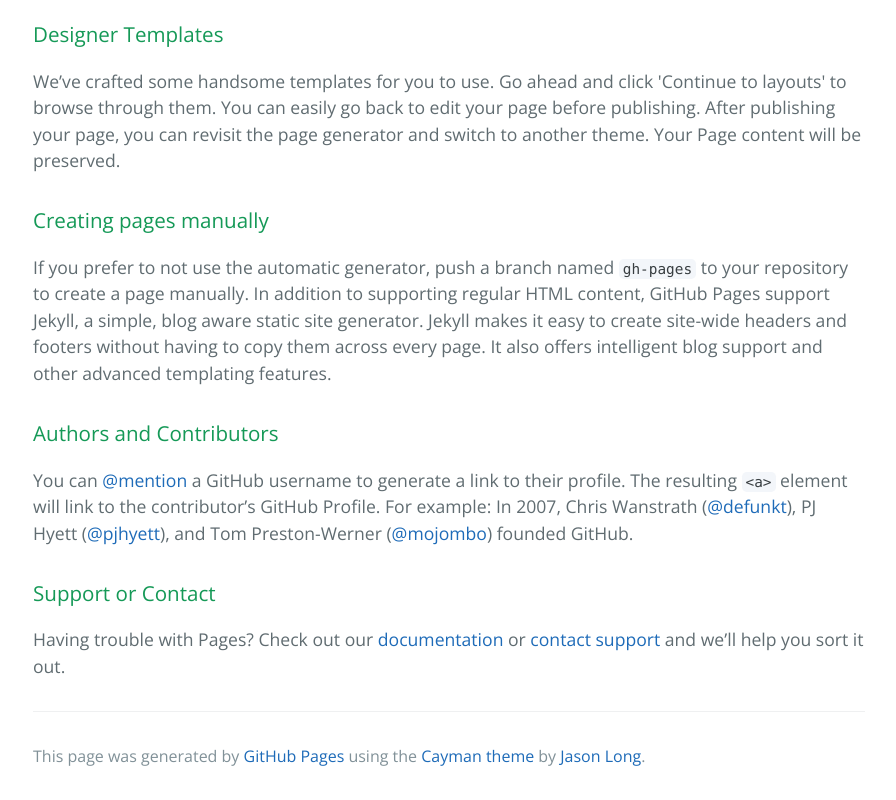
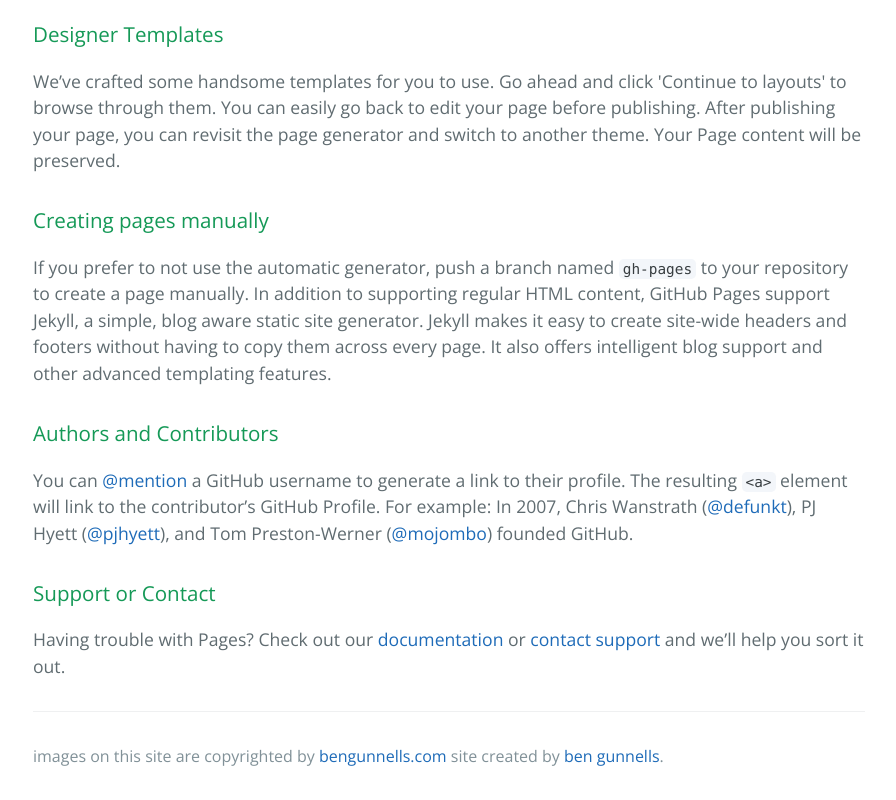
Before and after one commit to TybeeByTheSea/TybeeByTheSea.github.io, a plain HTML site: page index.html in a window 1280 px wide. Shown: the part 756-1556 px from the top of the page, without its empty margins (191-1087 px from the left). Drawn offline with nearby package versions, Linux system fonts and the light colour scheme.

Commit message:
Update index.html

```diff
--- a/index.html
+++ b/index.html
@@ -9,6 +9,7 @@
     <link rel="stylesheet" type="text/css" href="stylesheets/stylesheet.css" media="screen">
     <link rel="stylesheet" type="text/css" href="stylesheets/github-light.css" media="screen">
   </head>
+
   <body>
     <section class="page-header">
       <h1 class="project-name">Tybeebythesea.GitHub.io</h1>
@@ -62,7 +63,9 @@
 
       <footer class="site-footer">
 
-        <span class="site-footer-credits">This page was generated by <a href="https://pages.github.com">GitHub Pages</a> using the <a href="https://github.com/jasonlong/cayman-theme">Cayman theme</a> by <a href="https://twitter.com/jasonlong">Jason Long</a>.</span>
+        <span class="site-footer-credits">images on this site are copyrighted by <a href="https://bengunnells.com">bengunnells.com</a>
+          site created by <a href="https://bengunnells.com">ben gunnells</a>.
+        </span>
       </footer>
 
     </section>
```
